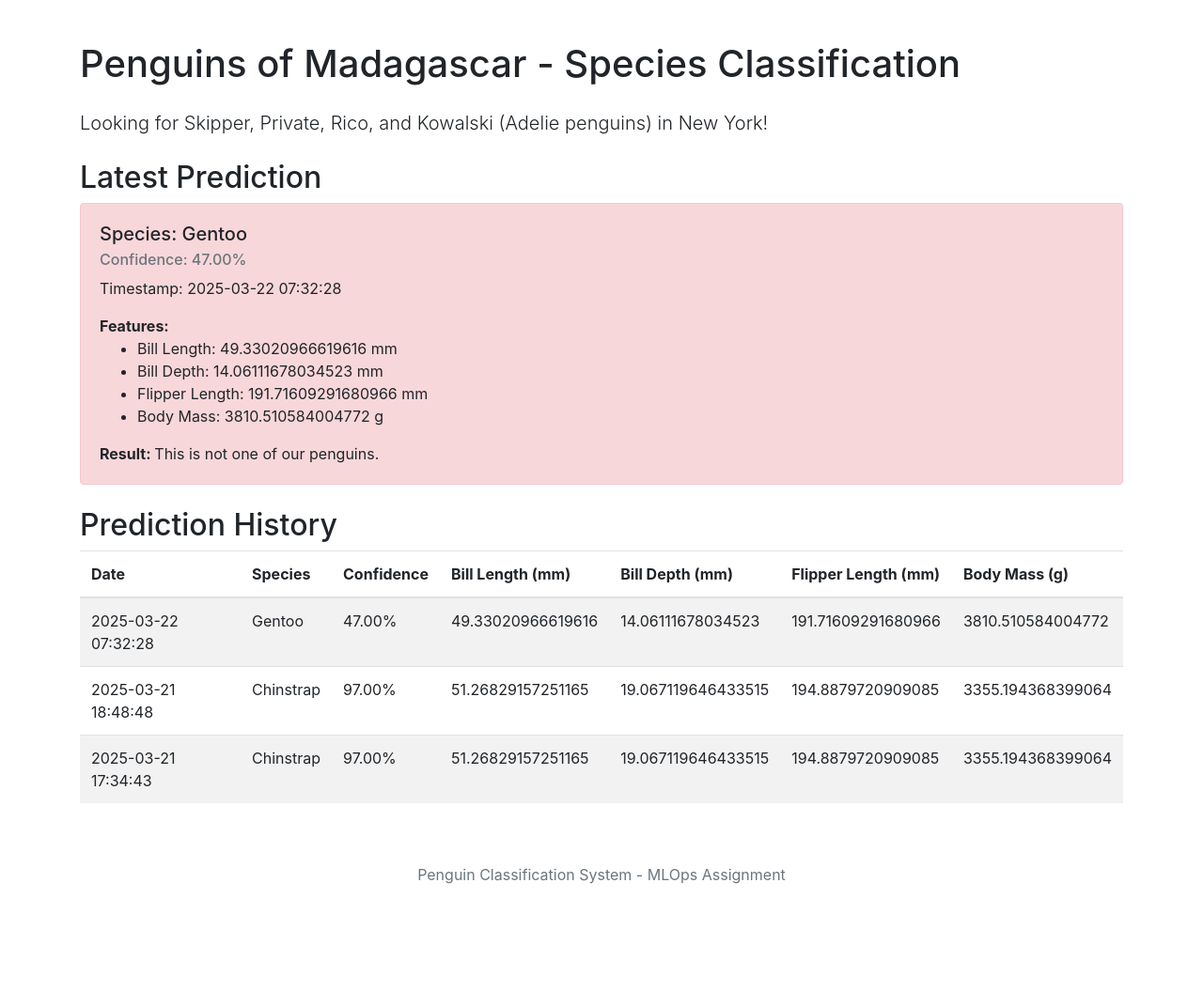
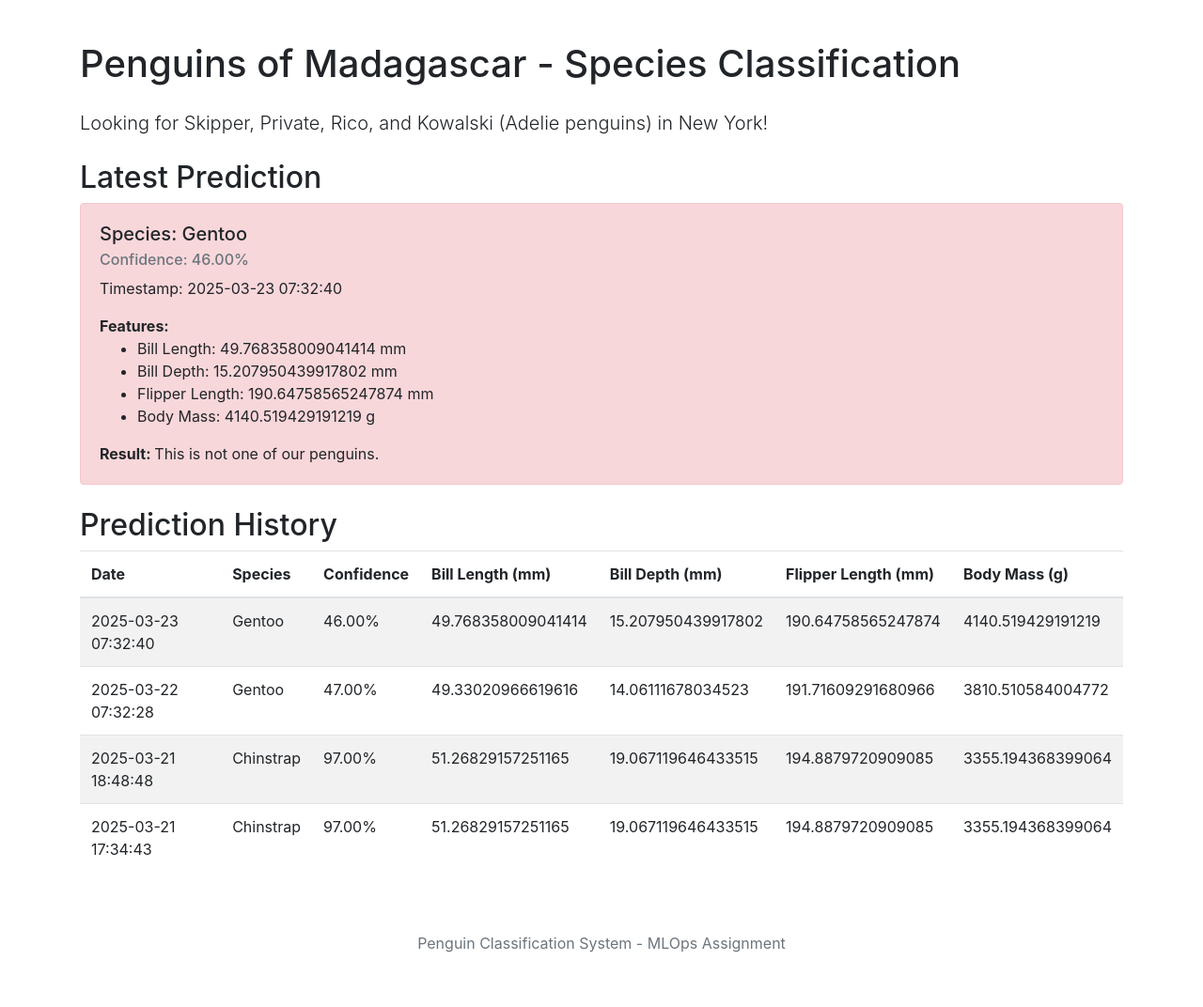
Before and after one commit to JAdamHub/MLOps_Assignment1, a Jekyll site: the page built from docs/index.html, in a window 1280 px wide. Shown: the whole page at 94% size. Built offline with Jekyll 4.4.1, drawn with Linux system fonts in a browser that asks for light colours; before the commit the page ends 999 px from its top, so only the background shows below that.

```diff
--- a/docs/index.html
+++ b/docs/index.html
@@ -11,15 +11,15 @@ title: Penguins of Madagascar - Species Classification
             <div class="card prediction-card other">
                 <div class="card-body">
                     <h5 class="card-title">Species: Gentoo</h5>
-                    <h6 class="card-subtitle mb-2 text-muted">Confidence: 47.00%</h6>
-                    <p class="card-text">Timestamp: 2025-03-22 07:32:28</p>
+                    <h6 class="card-subtitle mb-2 text-muted">Confidence: 46.00%</h6>
+                    <p class="card-text">Timestamp: 2025-03-23 07:32:40</p>
                     <div class="card-text">
                         <strong>Features:</strong>
                         <ul>
-                            <li>Bill Length: 49.33020966619616 mm</li>
-                            <li>Bill Depth: 14.06111678034523 mm</li>
-                            <li>Flipper Length: 191.71609291680966 mm</li>
-                            <li>Body Mass: 3810.510584004772 g</li>
+                            <li>Bill Length: 49.768358009041414 mm</li>
+                            <li>Bill Depth: 15.207950439917802 mm</li>
+                            <li>Flipper Length: 190.64758565247874 mm</li>
+                            <li>Body Mass: 4140.519429191219 g</li>
                         </ul>
                     </div>
                     <p class="card-text">
@@ -44,6 +44,16 @@ title: Penguins of Madagascar - Species Classification
                         </tr>
                     </thead>
                     <tbody>
+
+                        <tr class="">
+                            <td>2025-03-23 07:32:40</td>
+                            <td>Gentoo</td>
+                            <td>46.00%</td>
+                            <td>49.768358009041414</td>
+                            <td>15.207950439917802</td>
+                            <td>190.64758565247874</td>
+                            <td>4140.519429191219</td>
+                        </tr>
 
                         <tr class="">
                             <td>2025-03-22 07:32:28</td>
```
Also changed, not shown: docs/prediction_history.json (+12 -0 lines).
